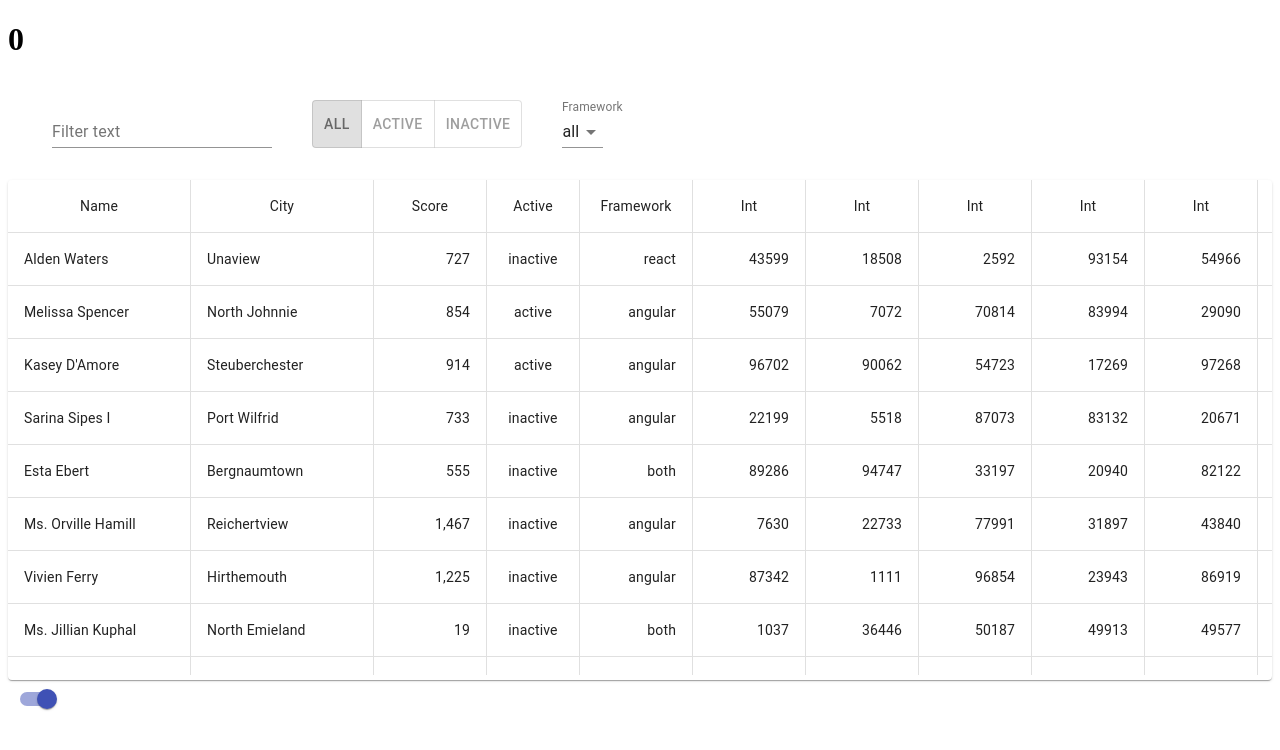
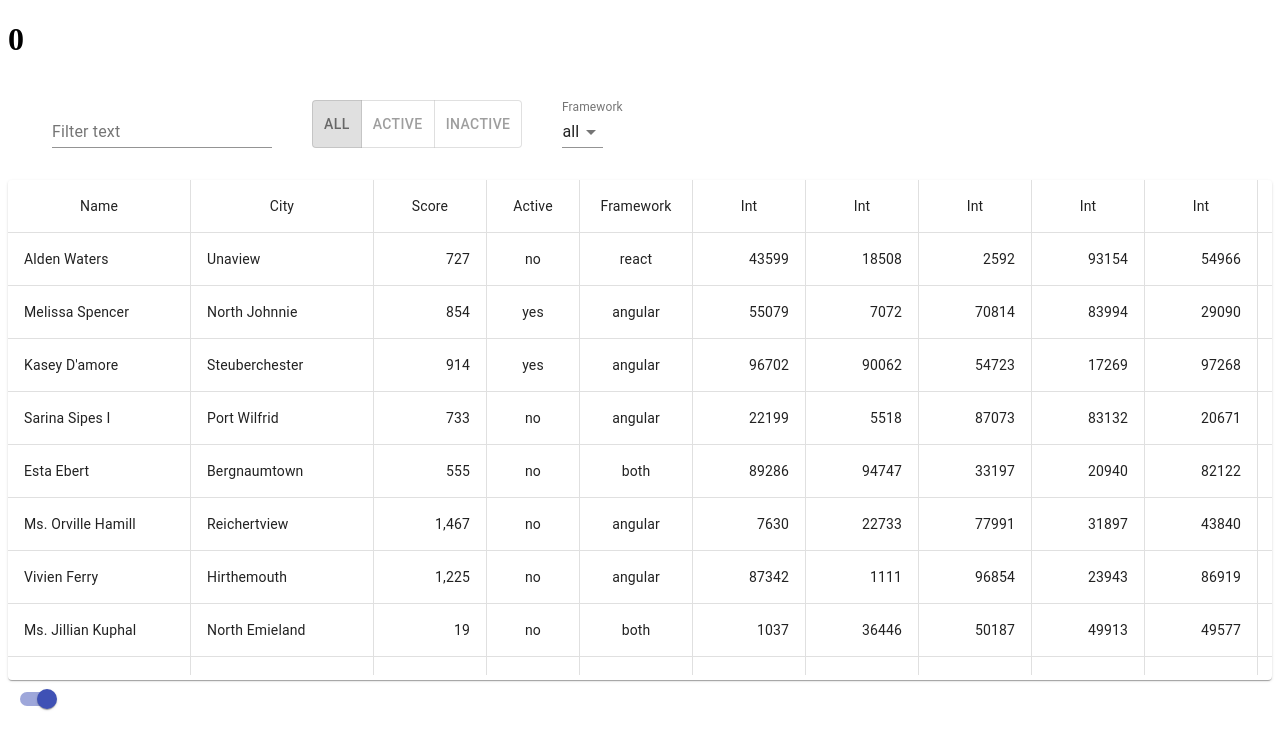
Before and after one commit to Pburua/data-grid, a React app: page / in a window 1280 px wide. Shown: the top 750 px of the page. Built offline with nearby package versions, Linux system fonts and the light colour scheme.

Commit message:
feat: implement case-ignoring search

```diff
--- a/src/js/components/FilterControls/FilterControls.tsx
+++ b/src/js/components/FilterControls/FilterControls.tsx
@@ -12,11 +12,11 @@ const isActiveValues = [
     label: 'all',
   },
   {
-    value: 'active',
+    value: 'yes',
     label: 'active',
   },
   {
-    value: 'inactive',
+    value: 'no',
     label: 'inactive',
   },
 ];
@@ -54,7 +54,8 @@ const FilterControls = (props: any) => {
   }
 
   function handleSearchTextBlur() {
-    if (searchText !== filterCriteria.searchText) update({ searchText });
+    // eslint-disable-next-line max-len
+    if (searchText.toLowerCase() !== filterCriteria.searchText) update({ searchText: searchText.toLowerCase() });
   }
 
   function handleSearchTextChange(event) {
--- a/src/js/components/UserRow/UserRow.tsx
+++ b/src/js/components/UserRow/UserRow.tsx
@@ -12,7 +12,7 @@ const HeadRow = (
     <TableCell className="table__cell head name" component="div">City</TableCell>
     <TableCell className="table__cell head int" component="div">Score</TableCell>
     <TableCell className="table__cell head bool" component="div">Active</TableCell>
-    <TableCell className="table__cell head int" component="div">Framework</TableCell>
+    <TableCell className="table__cell head enum" component="div">Framework</TableCell>
     <TableCell className="table__cell head int" component="div">Int</TableCell>
     <TableCell className="table__cell head int" component="div">Int</TableCell>
     <TableCell className="table__cell head int" component="div">Int</TableCell>
@@ -39,7 +39,7 @@ const UserRow = ({ index, style }: any) => {
       <TableCell className="table__cell name" component="div">{user.city}</TableCell>
       <TableCell className="table__cell int" component="div">{user.score}</TableCell>
       <TableCell className="table__cell bool" component="div">{user.isActive}</TableCell>
-      <TableCell className="table__cell int" component="div">{user.framework}</TableCell>
+      <TableCell className="table__cell enum" component="div">{user.framework}</TableCell>
       <TableCell className="table__cell int" component="div">{faker.random.number()}</TableCell>
       <TableCell className="table__cell int" component="div">{faker.random.number()}</TableCell>
       <TableCell className="table__cell int" component="div">{faker.random.number()}</TableCell>
--- a/src/js/components/UserTable/UserTable.scss
+++ b/src/js/components/UserTable/UserTable.scss
@@ -28,6 +28,7 @@
    overflow: hidden;
    white-space: nowrap;
    text-overflow: ellipsis;
+   text-transform: capitalize;
   }
 
   &.int {
@@ -40,6 +41,11 @@
    text-align: center;
   }
 
+  &.enum {
+   min-width: 80px;
+   text-align: center;
+  }
+
   &.head {
    text-align: center;
   }
--- a/src/js/store/types.ts
+++ b/src/js/store/types.ts
@@ -11,10 +11,10 @@ class User {
   framework: string;
 
   constructor(name: string, city: string, score: number, isActive: boolean, framework: 0 | 1 | 2) {
-    this.name = name;
-    this.city = city;
+    this.name = name.toLowerCase();
+    this.city = city.toLowerCase();
     this.score = score.toLocaleString();
-    this.isActive = isActive ? 'active' : 'inactive';
+    this.isActive = isActive ? 'yes' : 'no';
     switch (framework) {
       case 0: {
         this.framework = 'react';
```
